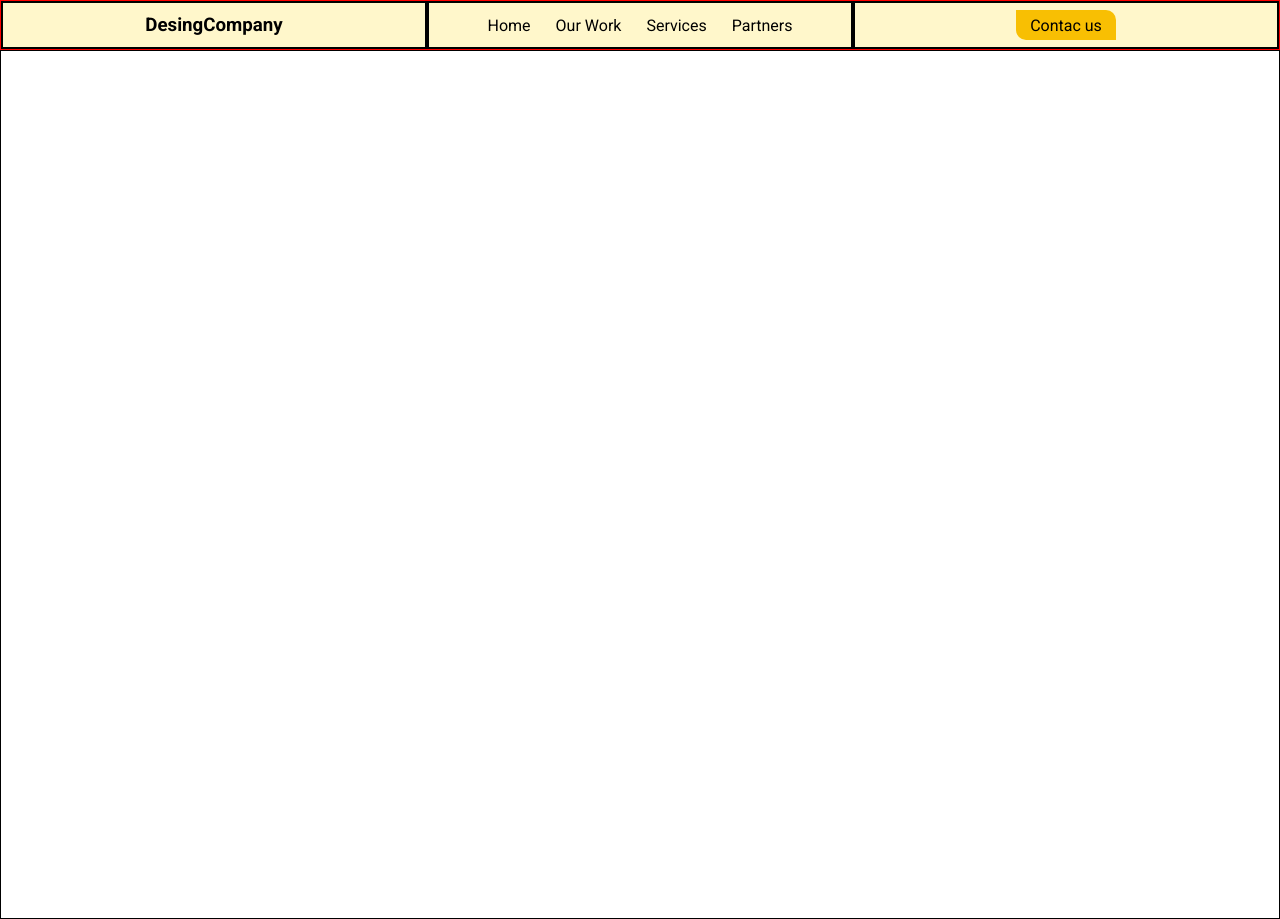
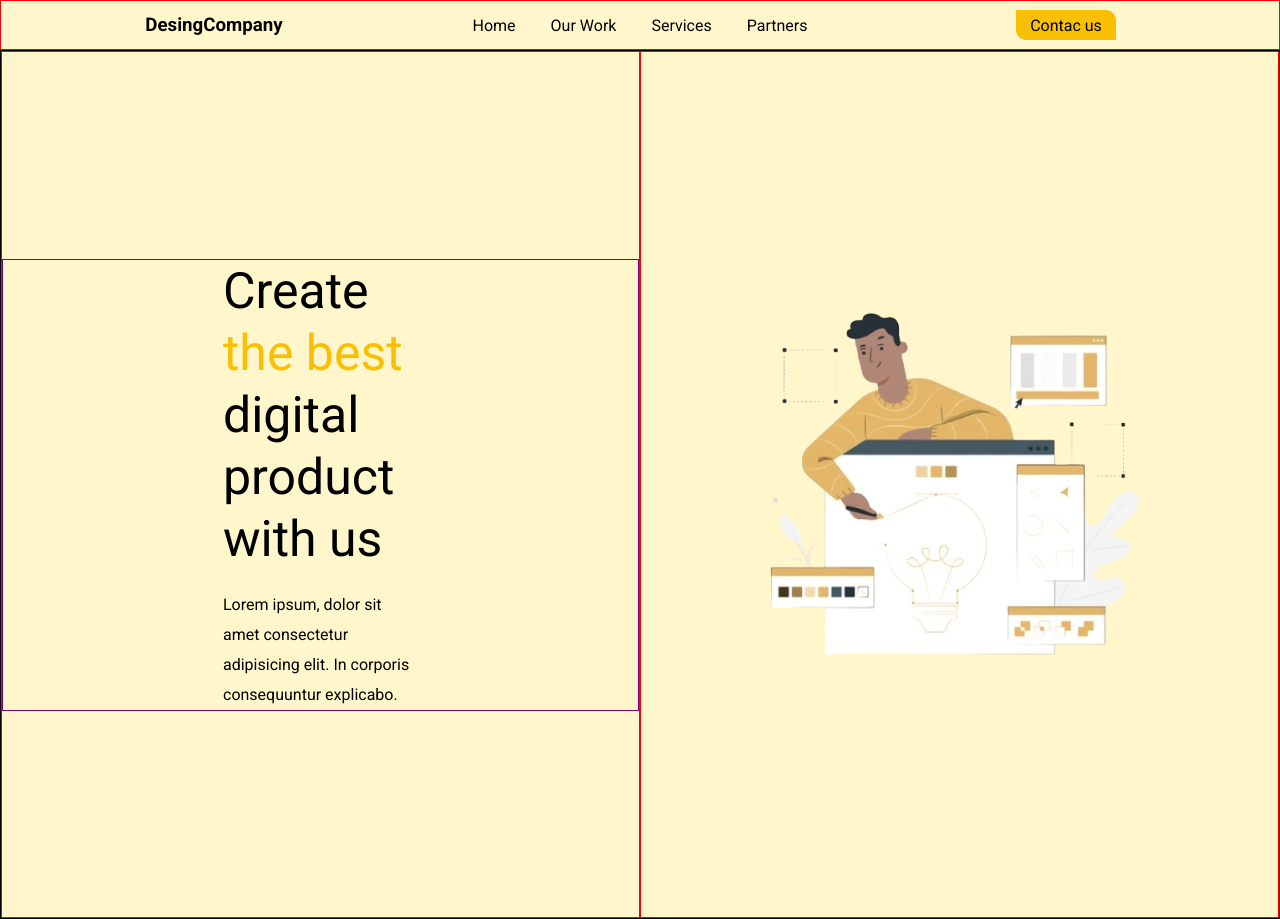
Before and after one commit to gutiii-ops/entrega_flexbox, a plain HTML site: page index.html in a window 1280 px wide. Drawn offline with Linux system fonts and the light colour scheme.

Commit message:
added image and finished header

```diff
--- a/index.html
+++ b/index.html
@@ -34,12 +34,21 @@
         </button>
       </section>
     </nav>
-    <section class="landing_page">
-      <section>
-
+    <section class="landing_page_intro">
+      <section class="landing_page_intro_text">
+        <article>
+        <h2>
+          Create <span> the best </span> digital product with us
+        </h2>
+        <p>
+          Lorem ipsum, dolor sit amet consectetur adipisicing elit. In corporis consequuntur explicabo.
+        </p>
+        </article>
       </section>
-      <section>
-
+      <section class="landing_page_intro_img">
+        <figure>
+          <img src="./assets/images/landingpage-image.png" alt="Lading page image.">
+        </figure>
       </section>
     </section>
   </header>
--- a/styles.css
+++ b/styles.css
@@ -1,5 +1,4 @@
 @import url('https://fonts.googleapis.com/css2?family=Roboto:ital,wght@0,100;0,300;0,400;0,500;0,700;0,900;1,100;1,300;1,400;1,500;1,700;1,900&display=swap');
-
 * {
   padding: 0;
   margin: 0;
@@ -25,12 +24,10 @@ header > nav {
   display: flex;
   justify-content: center;
   align-items: center;
-  border: 2px solid black;
 }
 .navbar_section {
   width: calc(100% / 3);
   height: 100%;
-  border: 2px solid black;
 }
 .navbar_section > ul {
   display: flex;
@@ -39,7 +36,7 @@ header > nav {
   justify-content: center;
   height: 100%;
   width: 100%;
-  gap: 25px;
+  gap: 35px;
 }
 .navbar_section > ul > li {
   list-style: none;
@@ -54,7 +51,6 @@ header > nav {
   height: 100%;
   align-items: center;
   justify-content: center;
-  border: 2px solid black;
 }
 .contact_us_button > button {
   border: none;
@@ -72,8 +68,46 @@ header > nav {
   color: black;
   font-size: 16px;
 }
-.landing_page {
+.landing_page_intro {
+  display: flex;
+  flex-direction: row;
+  justify-content: center;
+  align-items: center;
   width: 100%;
   height: 869px;
+  background-color: rgb(255, 247, 203);
   border: 1px solid black;
 }
+.landing_page_intro_text {
+  display: flex;
+  align-items: center;
+  justify-content: center;
+  width: calc(100% / 2);
+  height: 100%;
+  border: 1px solid red;
+}
+.landing_page_intro_text > article {
+  border: 1px solid purple;
+  padding-left: 220px;
+  padding-right: 220px;
+}
+.landing_page_intro_text > article > h2 {
+  font-size: 50px;
+  font-weight: 400;
+  line-height: 62px;
+}
+.landing_page_intro_text > article > h2 > span {
+  color: rgb(248, 191, 3);
+}
+.landing_page_intro_text > article > p {
+padding-top: 20px;
+line-height: 30px;
+}
+.landing_page_intro_img {
+  display: flex;
+  align-items: center;
+  justify-content: center;
+  width: calc(100% / 2);
+  height: 100%;
+  border: 1px solid red;
+}
```
Also changed, not shown: assets/images/landingpage-image.png (added).
